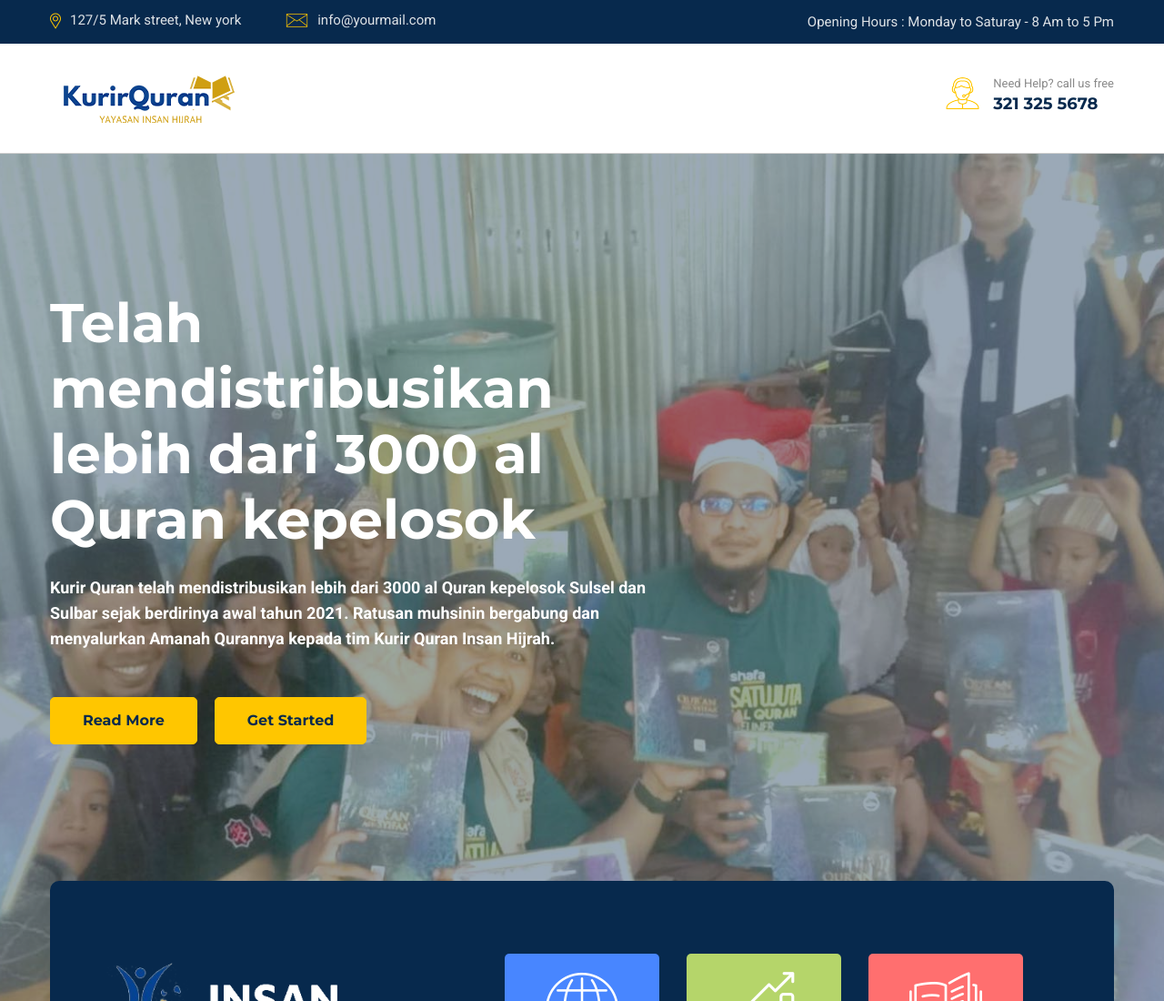
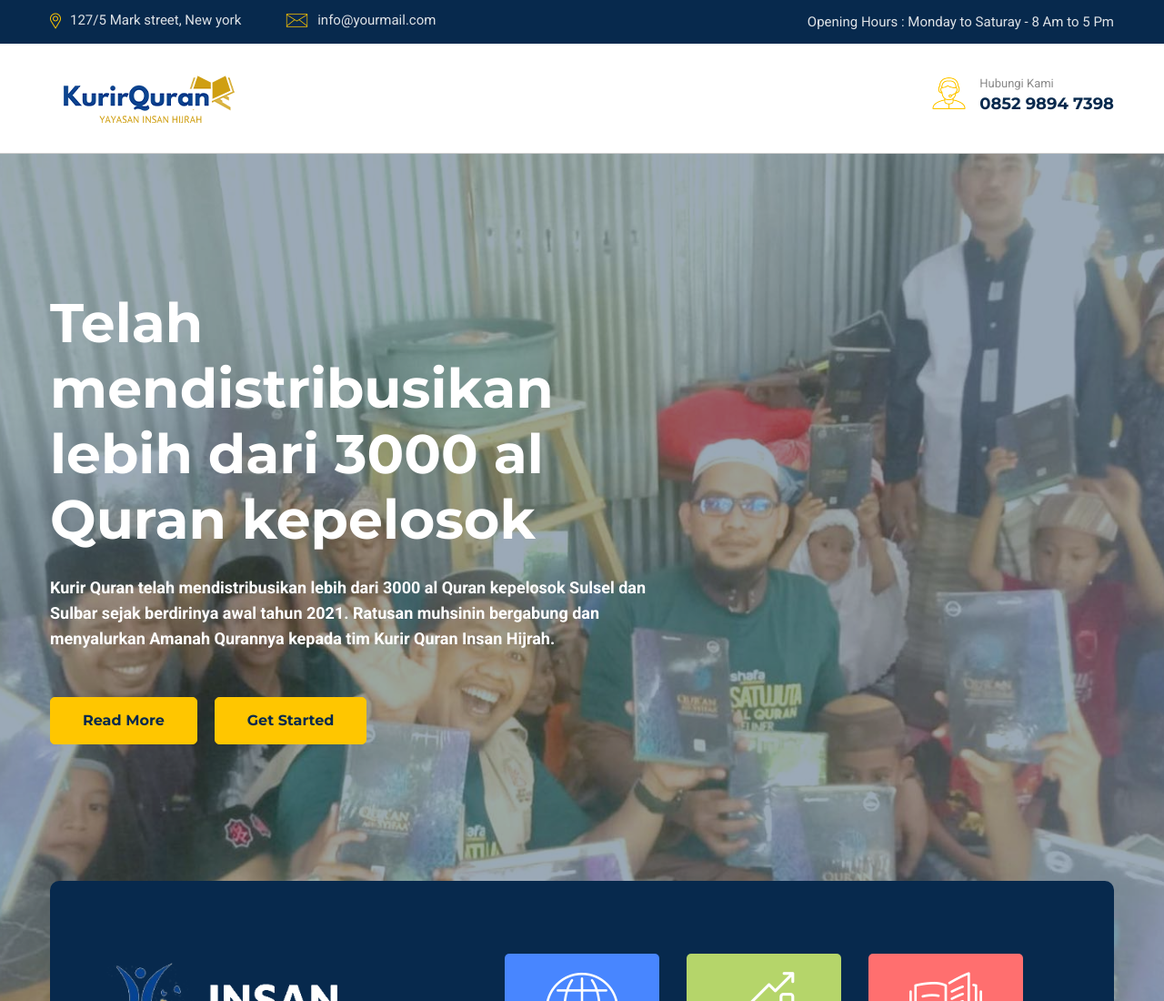
Before and after one commit to muhdanfyan/kurirquran.com, a plain HTML site: page index.html in a window 1280 px wide. Shown: the top 1100 px of the page at 91% size. Drawn offline with Linux system fonts and the light colour scheme; some packages are replaced by stand-ins of ours.

Commit message:
Update index.html

```diff
--- a/index.html
+++ b/index.html
@@ -107,8 +107,8 @@
                                     <img src="images/all-icon/support.png" alt="icon">
                                 </div>
                                 <div class="cont">
-                                    <p>Need Help? call us free</p>
-                                    <span>321 325 5678</span>
+                                    <p>Hubungi Kami</p>
+                                    <span>0852 9894 7398</span>
                                 </div>
                             </div>
                             <!-- <div class="button float-left">
```
